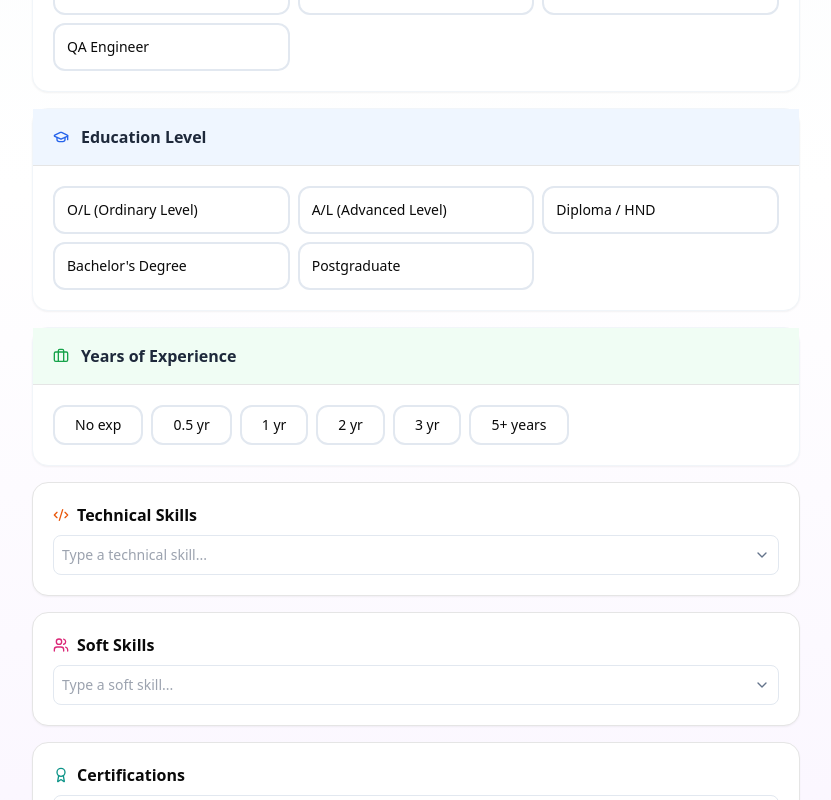
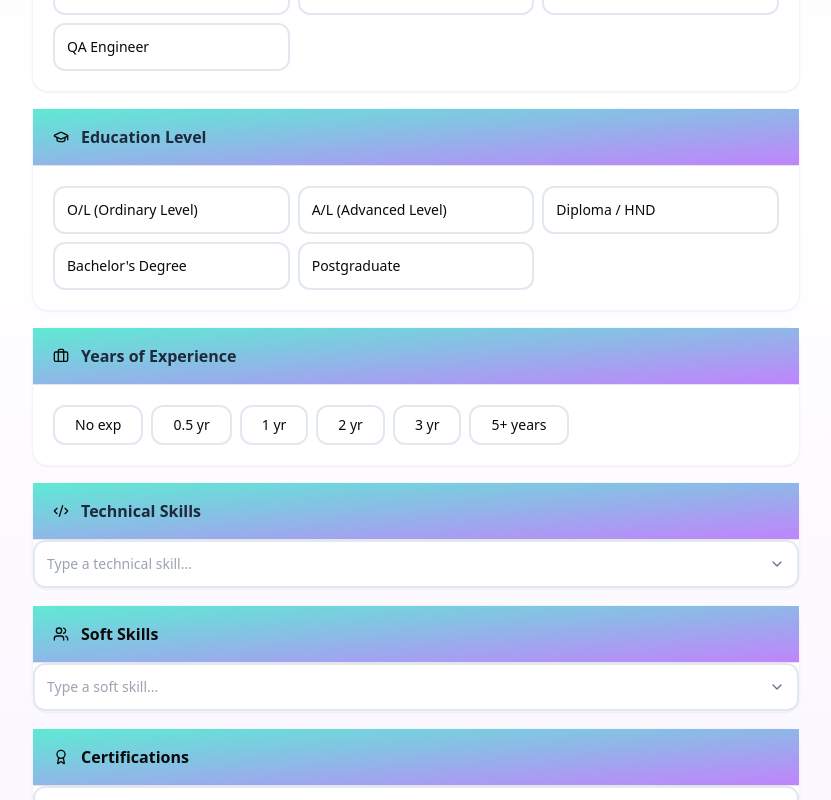
Before and after one commit to SemikaVidusha/SDGP_Project-GrowthMap, a React app in the folder SDGP/frontend/: page /skillgap in a window 1280 px wide. Shown: the part 620-1420 px from the top of the page, without its empty margins (224-1055 px from the left). Built offline with nearby package versions, Linux system fonts and the light colour scheme; the HTML template or start-up script is replaced by a standard one.

Commit message:
changed the colors from plain single colors to gradients.

```diff
--- a/SDGP/frontend/src/components/skillgap/UserInputForm.jsx
+++ b/SDGP/frontend/src/components/skillgap/UserInputForm.jsx
@@ -28,10 +28,25 @@ const SOFT_SUGGESTIONS = [
   "Critical Thinking","Adaptability","Collaboration"
 ];
 
+import { useRef, useEffect } from "react";
+
 function TagInput({ value, onChange, suggestions, placeholder }) {
 
   const [inputVal, setInputVal] = useState('');
   const [showDropdown, setShowDropdown] = useState(false);
+  const wrapperRef = useRef(null);
+
+  // close dropdown when clicking outside
+  useEffect(() => {
+    const handleClickOutside = (event) => {
+      if (wrapperRef.current && !wrapperRef.current.contains(event.target)) {
+        setShowDropdown(false);
+      }
+    };
+
+    document.addEventListener("mousedown", handleClickOutside);
+    return () => document.removeEventListener("mousedown", handleClickOutside);
+  }, []);
 
   const addTag = (tag) => {
     const trimmed = tag.trim();
@@ -55,12 +70,15 @@ function TagInput({ value, onChange, suggestions, placeholder }) {
   );
 
   return (
-    <div className="space-y-2 relative">
+    <div ref={wrapperRef} className="space-y-2 relative">
 
-      <div className="flex flex-wrap gap-2 min-h-10 p-2 border border-slate-200 rounded-lg bg-white focus-within:ring-2 focus-within:ring-purple-300">
+      <div className="flex flex-wrap gap-2 min-h-10 p-3 border-2 border-slate-200 rounded-xl bg-white focus-within:ring-2 focus-within:ring-purple-300 transition">
 
         {value.map(tag => (
-          <span key={tag} className="flex items-center gap-1 px-2.5 py-1 bg-purple-100 text-purple-700 rounded-full text-sm">
+          <span
+            key={tag}
+            className="flex items-center gap-1 px-2.5 py-1 bg-purple-100 text-purple-700 rounded-full text-sm"
+          >
             {tag}
             <button onClick={() => removeTag(tag)}>
               <X className="w-3 h-3" />
@@ -87,7 +105,7 @@ function TagInput({ value, onChange, suggestions, placeholder }) {
       </div>
 
       {showDropdown && unusedSuggestions.length > 0 && (
-        <div className="absolute z-10 w-full bg-white border border-slate-200 rounded-lg shadow-md max-h-40 overflow-y-auto">
+        <div className="absolute z-10 w-full bg-white border-2 border-slate-200 rounded-xl shadow-md max-h-40 overflow-y-auto">
           {unusedSuggestions.map(s => (
             <button
               key={s}
@@ -139,8 +157,8 @@ export default function UserInputForm({ onAnalyze }) {
 
       {/* Target Career */}
       <div className="bg-white rounded-2xl border border-slate-100 shadow-sm">
-        <div className="flex items-center gap-3 px-5 py-4 bg-purple-50 border-b">
-          <Target className="w-4 h-4 text-purple-600" />
+        <div className="flex items-center gap-3 px-5 py-4 bg-gradient-to-br from-teal-300 to-purple-400  border-b">
+          <Target className="w-4 h-4 text-black-600" />
           <h3 className="font-semibold text-slate-800">Target Career</h3>
         </div>
 
@@ -163,8 +181,8 @@ export default function UserInputForm({ onAnalyze }) {
 
       {/* Education */}
       <div className="bg-white rounded-2xl border border-slate-100 shadow-sm">
-        <div className="flex items-center gap-3 px-5 py-4 bg-blue-50 border-b">
-          <GraduationCap className="w-4 h-4 text-blue-600" />
+        <div className="flex items-center gap-3 px-5 py-4 bg-gradient-to-br from-teal-300 to-purple-400  border-b">
+          <GraduationCap className="w-4 h-4 text-black-600" />
           <h3 className="font-semibold text-slate-800">Education Level</h3>
         </div>
 
@@ -181,8 +199,8 @@ export default function UserInputForm({ onAnalyze }) {
               onClick={() => setForm(f => ({ ...f, currentEducation: e.id }))}
               className={`p-3 text-sm font-medium rounded-xl border-2 text-left transition-all ${
                 form.currentEducation === e.id
-                  ? 'border-blue-500 bg-blue-50'
-                  : 'border-slate-200 hover:border-blue-300'
+                  ? 'border-purple-500 bg-purple-50'
+                  : 'border-slate-200 hover:border-purple-300'
               }`}
             >
               {e.label}
@@ -193,8 +211,8 @@ export default function UserInputForm({ onAnalyze }) {
 
       {/* Experience */}
       <div className="bg-white rounded-2xl border border-slate-100 shadow-sm">
-        <div className="flex items-center gap-3 px-5 py-4 bg-green-50 border-b">
-          <Briefcase className="w-4 h-4 text-green-600" />
+        <div className="flex items-center gap-3 px-5 py-4 bg-gradient-to-br from-teal-300 to-purple-400  border-b">
+          <Briefcase className="w-4 h-4 text-black-600" />
           <h3 className="font-semibold text-slate-800">Years of Experience</h3>
         </div>
 
@@ -205,7 +223,7 @@ export default function UserInputForm({ onAnalyze }) {
               onClick={() => setForm(f => ({ ...f, yearsExperience: y }))}
               className={`px-5 py-2 rounded-xl border-2 text-sm ${
                 form.yearsExperience === y
-                  ? 'border-green-500 bg-green-50'
+                  ? 'border-purple-500 bg-purple-50'
                   : 'border-slate-200'
               }`}
             >
@@ -216,10 +234,10 @@ export default function UserInputForm({ onAnalyze }) {
       </div>
 
       {/* Technical Skills */}
-      <div className="bg-white rounded-2xl border shadow-sm p-5">
-        <div className="flex items-center gap-2 mb-2">
-          <Code2 className="w-4 h-4 text-orange-600" />
-          <h3 className="font-semibold">Technical Skills</h3>
+      <div className="bg-white rounded-2xl border border-slate-100 shadow-sm">
+        <div className="flex items-center gap-3 px-5 py-4 bg-gradient-to-br from-teal-300 to-purple-400  border-b ">
+          <Code2 className="w-4 h-4 text-black-600" />
+          <h3 className="font-semibold text-slate-800">Technical Skills</h3>
         </div>
 
         <TagInput
@@ -230,14 +248,14 @@ export default function UserInputForm({ onAnalyze }) {
         />
 
         {errors.technicalSkills && (
-          <p className="text-red-500 text-xs mt-1">{errors.technicalSkills}</p>
+          <p className="text-purple-500 text-xs mt-1">{errors.technicalSkills}</p>
         )}
       </div>
 
       {/* Soft Skills */}
-      <div className="bg-white rounded-2xl border shadow-sm p-5">
-        <div className="flex items-center gap-2 mb-2">
-          <Users className="w-4 h-4 text-pink-600" />
+      <div className="bg-white rounded-2xl border border-slate-100 shadow-sm">
+        <div className="flex items-center gap-3 px-5 py-4 bg-gradient-to-br from-teal-300 to-purple-400 border-b">
+          <Users className="w-4 h-4 text-black-600" />
           <h3 className="font-semibold">Soft Skills</h3>
         </div>
 
@@ -250,9 +268,9 @@ export default function UserInputForm({ onAnalyze }) {
       </div>
 
       {/* Certifications */}
-      <div className="bg-white rounded-2xl border shadow-sm p-5">
-        <div className="flex items-center gap-2 mb-2">
-          <Award className="w-4 h-4 text-teal-600" />
+      <div className="bg-white rounded-2xl border border-slate-100 shadow-sm">
+        <div className="flex items-center gap-3 px-5 py-4 bg-gradient-to-br from-teal-300 to-purple-400  border-b">
+          <Award className="w-4 h-4 text-black-600" />
           <h3 className="font-semibold">Certifications</h3>
         </div>
 
```
